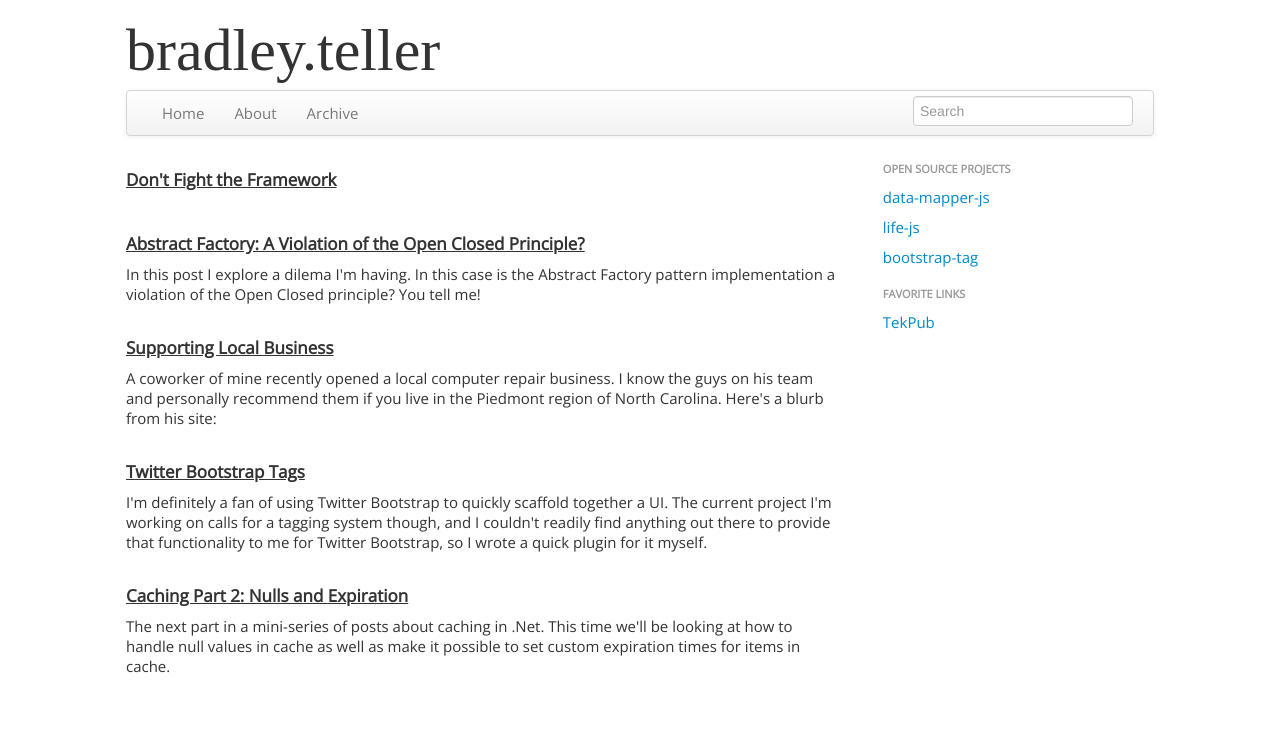
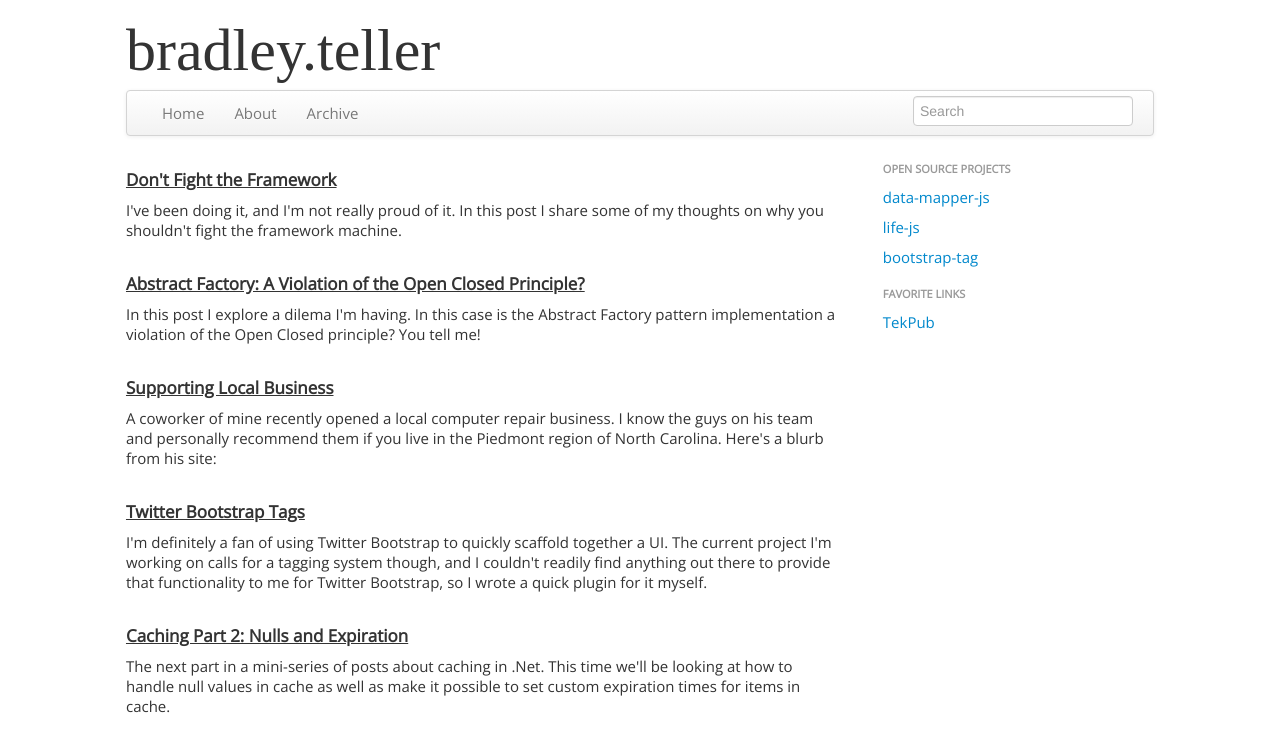
Before and after one commit to bteller/bteller.github.com, a Jekyll site: the page built from index.md, in a window 1280 px wide. Shown: the top 752 px of the page. Built offline with Jekyll 4.4.1, drawn with Linux system fonts in a browser that asks for light colours; nearby versions of some CDN libraries; some web fonts are replaced.

Commit message:
added summary for post

```diff
--- a/_posts/2012-12-26-dont-fight-the-framework.md
+++ b/_posts/2012-12-26-dont-fight-the-framework.md
@@ -1,7 +1,7 @@
 ---
 layout: post
 title: "Don't Fight the Framework"
-summary: ""
+summary: "I've been doing it, and I'm not really proud of it. In this post I share some of my thoughts on why you shouldn't fight the framework machine."
 ---
 
 > This is a little less organized than I would like, but I believe the brain dump is worthwhile.
```
